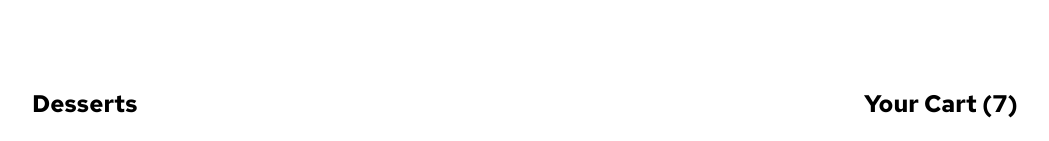
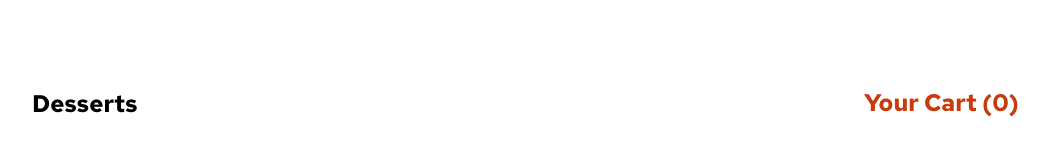
Before and after one commit to Tripouille/fm-product-list-with-cart, a Vue app: page / in a window 1280 px wide. Shown: the top 141 px of the page, without its empty margins (80-1129 px from the left). Built offline with nearby package versions, Linux system fonts and the light colour scheme.

Commit message:
feat: display total quantity in shopping cart

```diff
--- a/src/components/ShoppingCart.vue
+++ b/src/components/ShoppingCart.vue
@@ -1,9 +1,21 @@
-<script setup lang="ts"></script>
+<script setup lang="ts">
+import { useShoppingCart } from "@/composables/useShoppingCart";
+
+const { totalQuantity } = useShoppingCart();
+</script>
 
 <template>
   <aside>
-    <h2>Your Cart (7)</h2>
+    <h2 class="text-preset-2">Your Cart ({{ totalQuantity }})</h2>
   </aside>
 </template>
 
-<style lang="scss" scoped></style>
+<style lang="scss" scoped>
+aside {
+  width: 100%;
+
+  h2 {
+    color: var(--clr-red);
+  }
+}
+</style>
```
